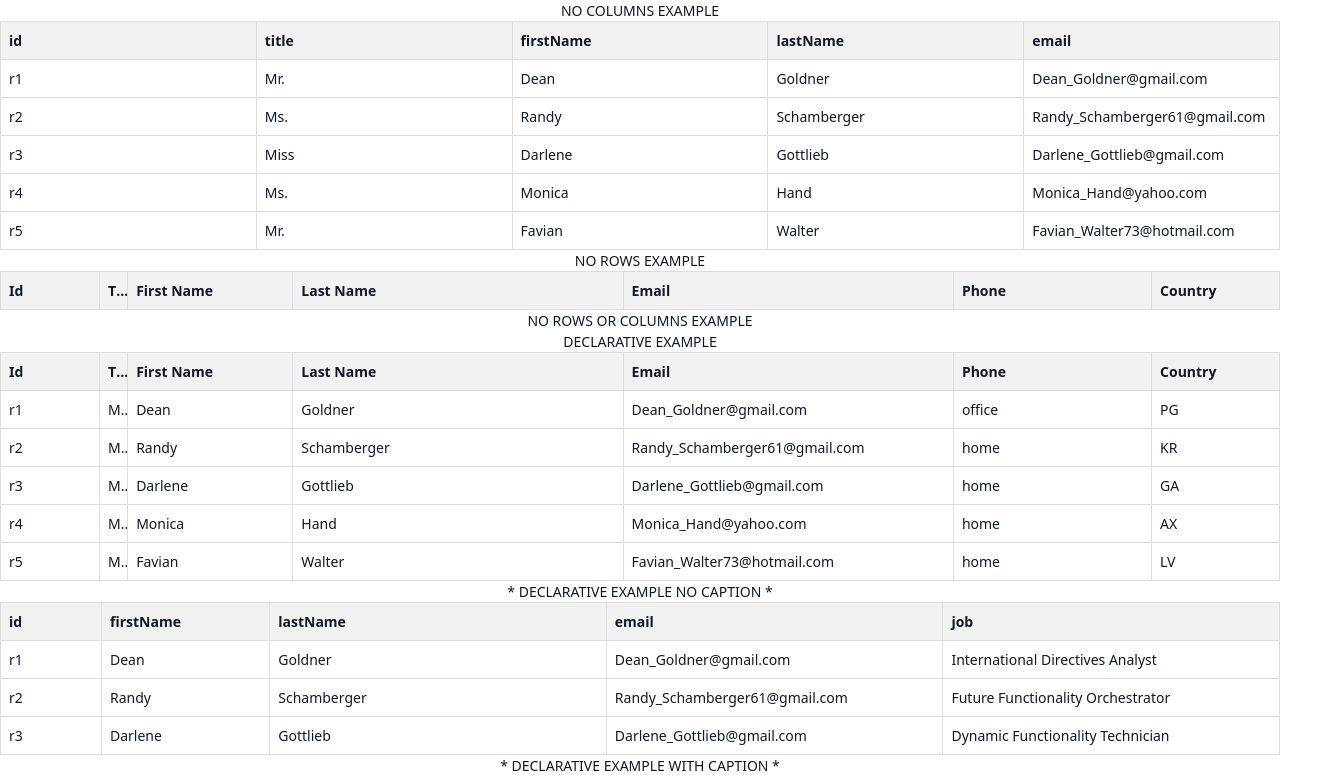
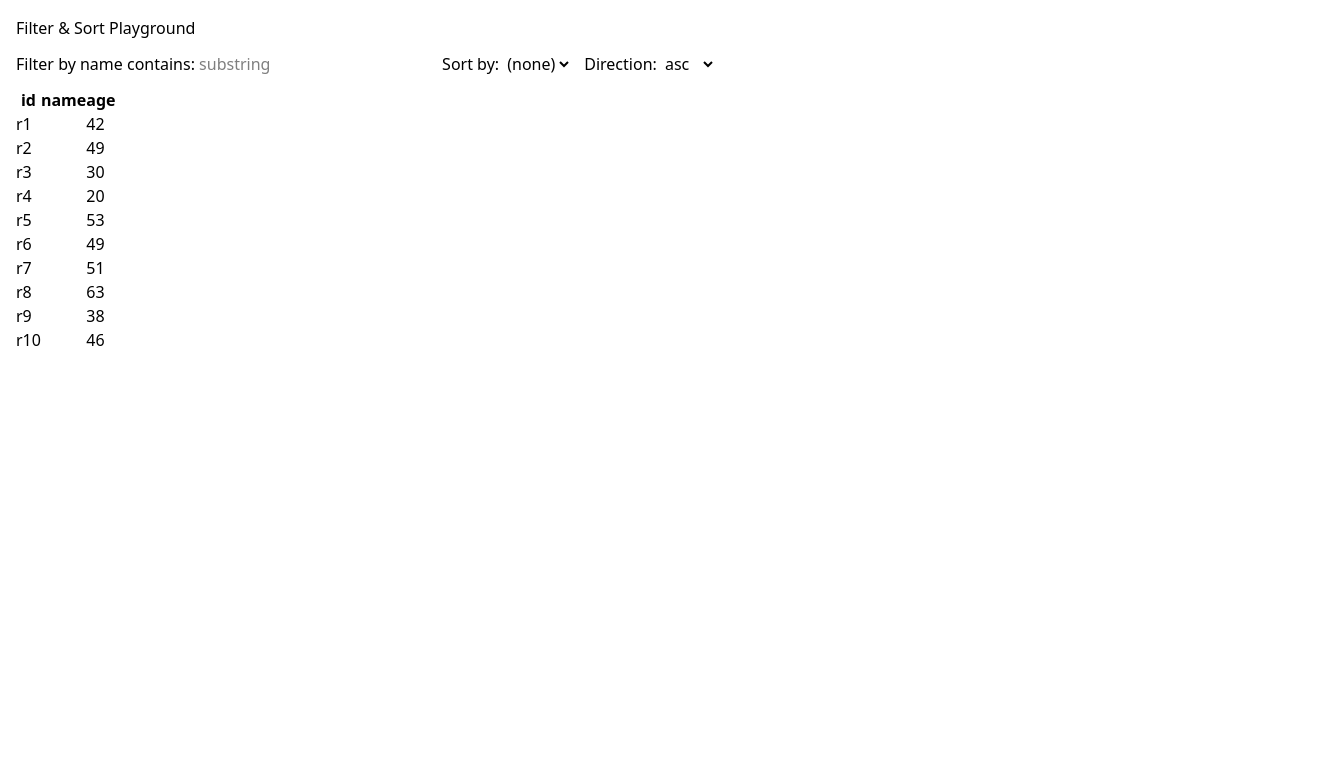
Before and after one commit to serhatgurel/sg-grid, a Vue app: page / in a window 1280 px wide. Shown: the top 775 px of the page, 1328 px wide, since content can reach past the window. Built offline with nearby package versions, Linux system fonts and the light colour scheme.

Commit message:
feat: add Filter & Sort Playground component for interactive filtering and sorting demonstration

```diff
--- a/src/App.vue
+++ b/src/App.vue
@@ -1,9 +1,9 @@
 <script setup lang="ts">
-import MinimalExample from './examples/MinimalExample.vue'
+import FilterSortPlayground from './examples/FilterSortPlayground.vue'
 </script>
 
 <template>
-  <MinimalExample />
+  <FilterSortPlayground />
 </template>
 
 <style scoped>
--- /dev/null
+++ b/src/examples/FilterSortPlayground.vue
@@ -0,0 +1,67 @@
+<template>
+  <div style="padding: 16px; font-family: ui-sans-serif, system-ui">
+    <h2>Filter & Sort Playground</h2>
+    <div style="display: flex; gap: 12px; align-items: center; margin: 12px 0">
+      <label
+        >Filter by name contains:
+        <input v-model="filterText" placeholder="substring" />
+      </label>
+
+      <label
+        >Sort by:
+        <select v-model="sortKey">
+          <option value="">(none)</option>
+          <option value="age">age</option>
+          <option value="name">name</option>
+        </select>
+      </label>
+
+      <label
+        >Direction:
+        <select v-model="sortDir">
+          <option value="asc">asc</option>
+          <option value="desc">desc</option>
+        </select>
+      </label>
+    </div>
+
+    <table border="1" cellpadding="6" cellspacing="0">
+      <thead>
+        <tr>
+          <th>id</th>
+          <th>name</th>
+          <th>age</th>
+        </tr>
+      </thead>
+      <tbody>
+        <tr v-for="r in visible" :key="r.id">
+          <td>{{ r.id }}</td>
+          <td>{{ r.name }}</td>
+          <td>{{ r.age }}</td>
+        </tr>
+      </tbody>
+    </table>
+  </div>
+</template>
+
+<script setup lang="ts">
+import { ref, computed } from 'vue'
+import people from './people.json'
+import { applyFilters, applySort } from '../lib/dataUtils'
+
+const filterText = ref('')
+const sortKey = ref('')
+const sortDir = ref<'asc' | 'desc'>('asc')
+
+const rows = people as Array<Record<string, any>>
+
+const visible = computed(() => {
+  const filters = filterText.value
+    ? [{ column: 'name', operator: 'contains', value: filterText.value }]
+    : null
+  const sorted = sortKey.value
+    ? applySort(rows, [{ column: sortKey.value, direction: sortDir.value }])
+    : rows.slice()
+  return applyFilters(sorted, filters)
+})
+</script>
```
Also changed, not shown: 1 other file (tests, documents, lock files or other folders).
